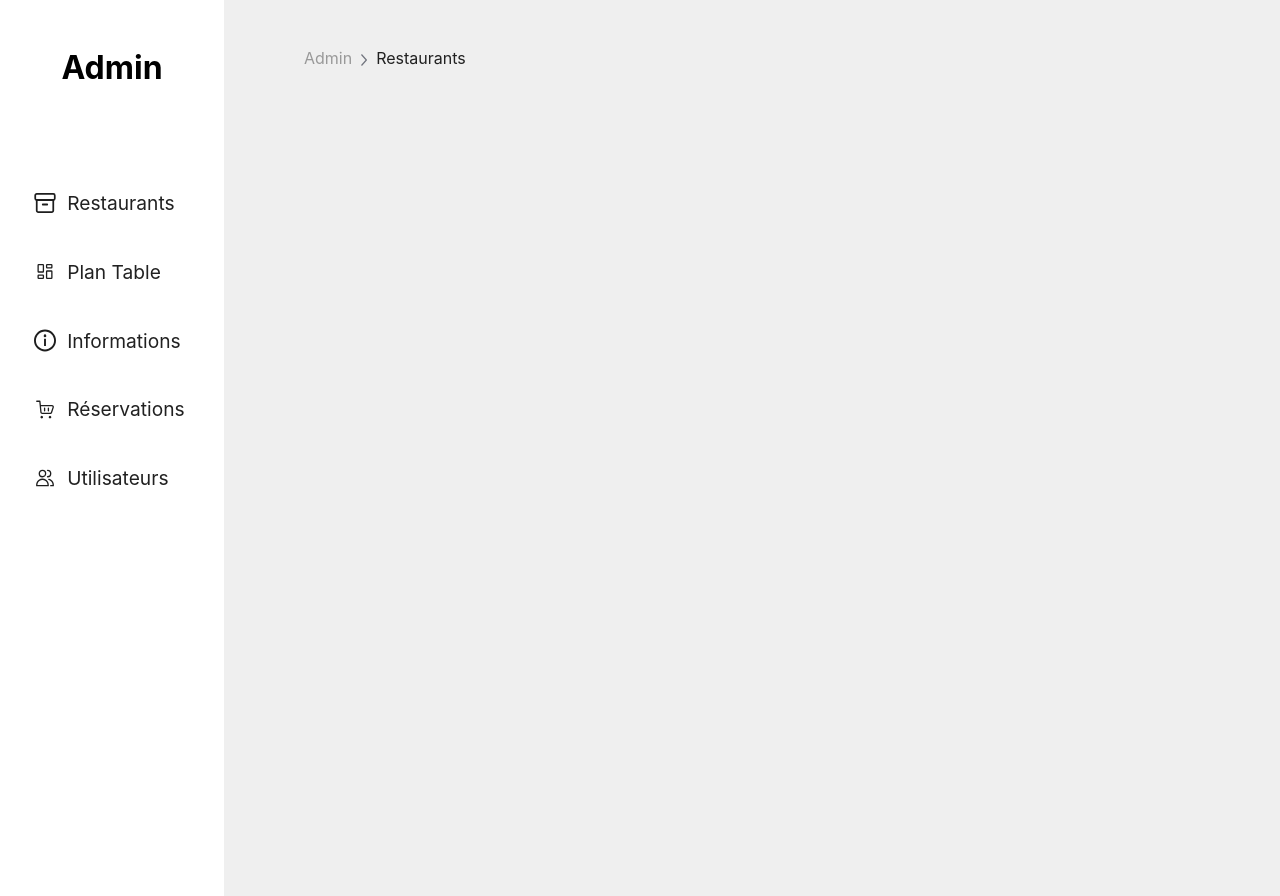
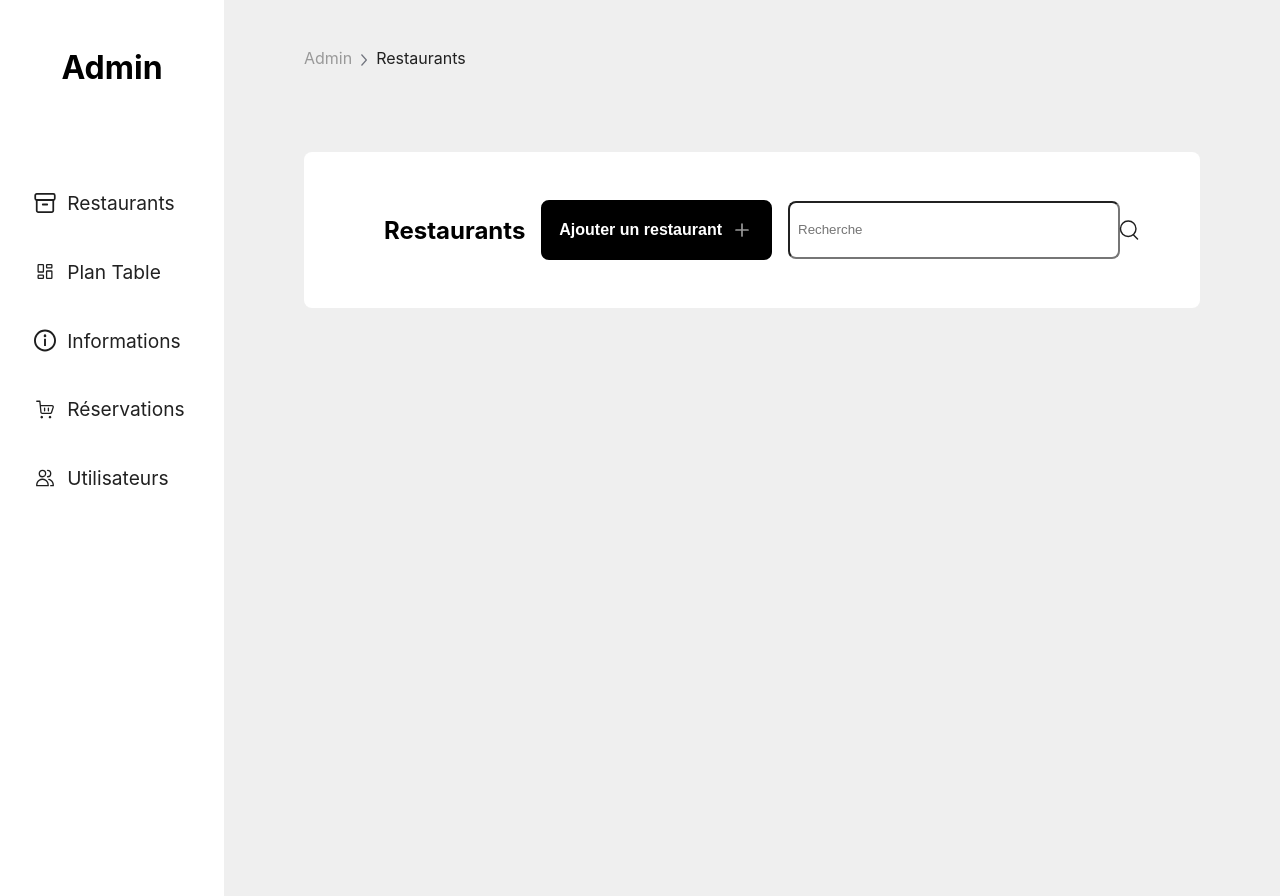
Before and after one commit to SarahOtmane/backOfficeResto, a React (Create React App) app: page /admin/restaurants in a window 1280 px wide. Built offline with nearby package versions, Linux system fonts and the light colour scheme.

Commit message:
head du composant Restos et son css

```diff
--- a/src/css/restos.css
+++ b/src/css/restos.css
@@ -1,3 +1,38 @@
 .restos .button{
-    width: 20%;
+    width: max-content;
+    margin: 0;
+    font-size: 1rem;
+    align-items: center;
 }
+
+.restos .recherche{
+    width: 20rem;
+    height: 3.4rem;
+    border-radius: .5rem;
+    margin-left: 1rem;
+    padding-left: .5rem;
+}
+
+.restos section.container{
+    background-color: white;
+    border: 1px solid var(--gris2);
+    border-radius: .5rem;
+    padding: 3rem 0;
+    margin-top: 5rem;
+}
+
+.restos article.head{
+    padding: 0 5rem;
+    align-items: center;
+    justify-content: flex-end;
+}
+
+.restos article.head h4{
+    margin-right: auto;
+    font-size: 1.5rem;
+}
+
+.restos article.head .svg{
+    position: absolute;
+    right: 11%;
+}
--- a/src/screen/Restos.js
+++ b/src/screen/Restos.js
@@ -1,14 +1,45 @@
+import { useState } from 'react';
+
+import Button from '../components/Button';
 import Menu from '../components/Menu';
 import Titre from '../components/Titre';
 
+import '../css/restos.css';
+
 
 export default function Restos(){
+    const [recherche, setRecherche] = useState('');
+
+    const addRestaurent = (e) =>{
+        e.preventDefault();
+    }
 
     return(
         <main className='row'>
             <Menu />
             <div className='main backGris restos'>
                 <Titre lien='/admin/restaurants' title='Restaurants' />
+                <section className='container'>
+                    <article className='row head'>
+                        <h4>Restaurants</h4>
+                        <Button
+                            text="Ajouter un restaurant"
+                            icon = {true}
+                            onClick={addRestaurent}
+                        />
+                        <input
+                            placeholder='Recherche'
+                            type='text'
+                            value={recherche}
+                            onChange={(e) => setRecherche(e.target.value)}
+                            className='recherche'
+                        />
+                        <svg className='svg' width="20" height="20" viewBox="0 0 20 20" fill="none" xmlns="http://www.w3.org/2000/svg">
+                            <path d="M9.22425 16.4798C11.2791 16.4798 13.2497 15.6635 14.7027 14.2105C16.1557 12.7575 16.9719 10.7869 16.9719 8.73206C16.9719 6.67725 16.1557 4.70659 14.7027 3.25362C13.2497 1.80065 11.2791 0.984375 9.22425 0.984375C7.16944 0.984375 5.19878 1.80065 3.74581 3.25362C2.29283 4.70659 1.47656 6.67725 1.47656 8.73206C1.47656 10.7869 2.29283 12.7575 3.74581 14.2105C5.19878 15.6635 7.16944 16.4798 9.22425 16.4798Z" stroke="#1E1E1E" strokeWidth="1.44" strokeLinecap="round" strokeLinejoin="round"/>
+                            <path d="M18.5224 19.0156L14.5781 15.0713" stroke="#1E1E1E" strokeWidth="1.44" strokeLinecap="round" strokeLinejoin="round"/>
+                        </svg>
+                    </article>
+                </section>
             </div>
         </main>
     )
```
